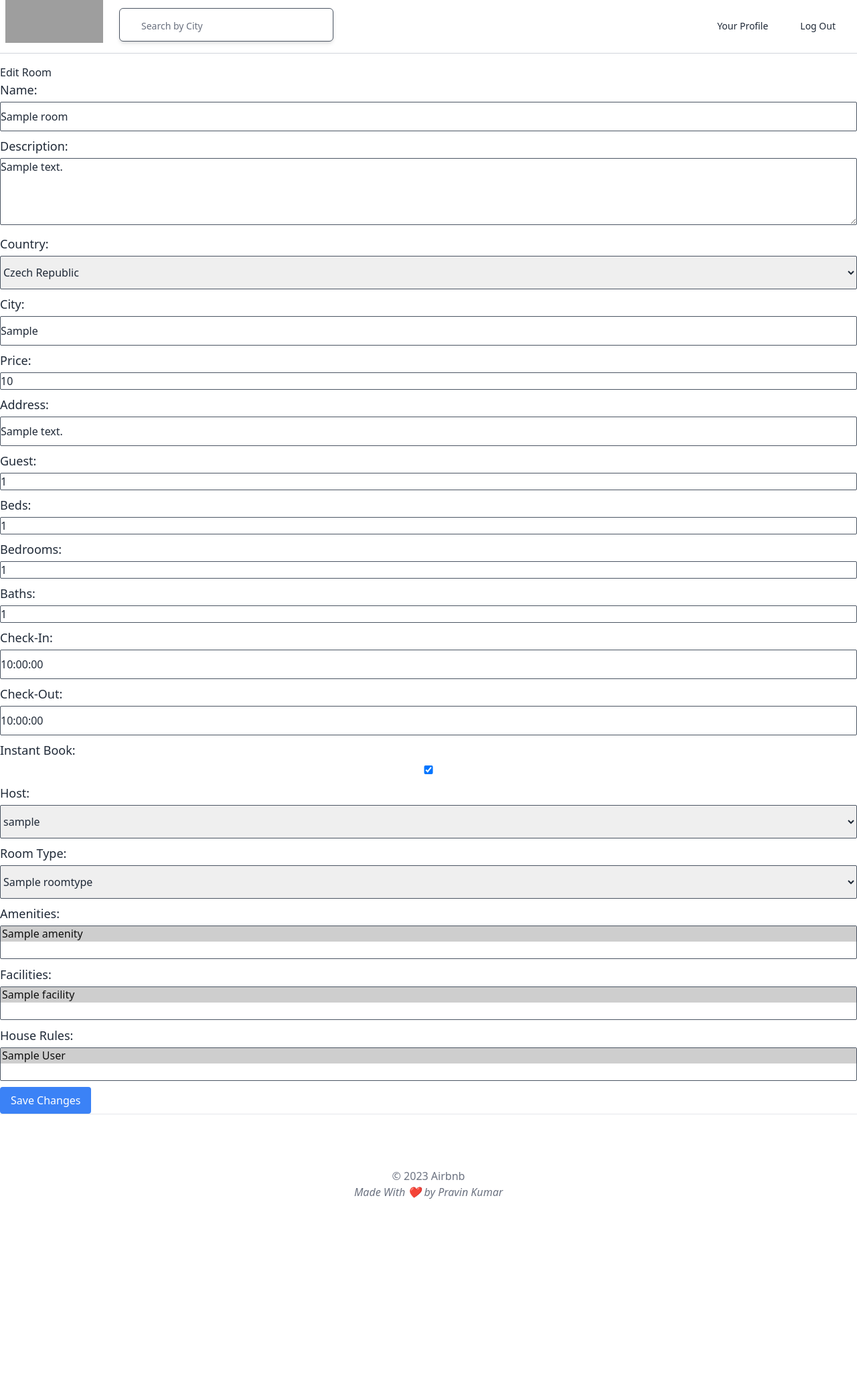
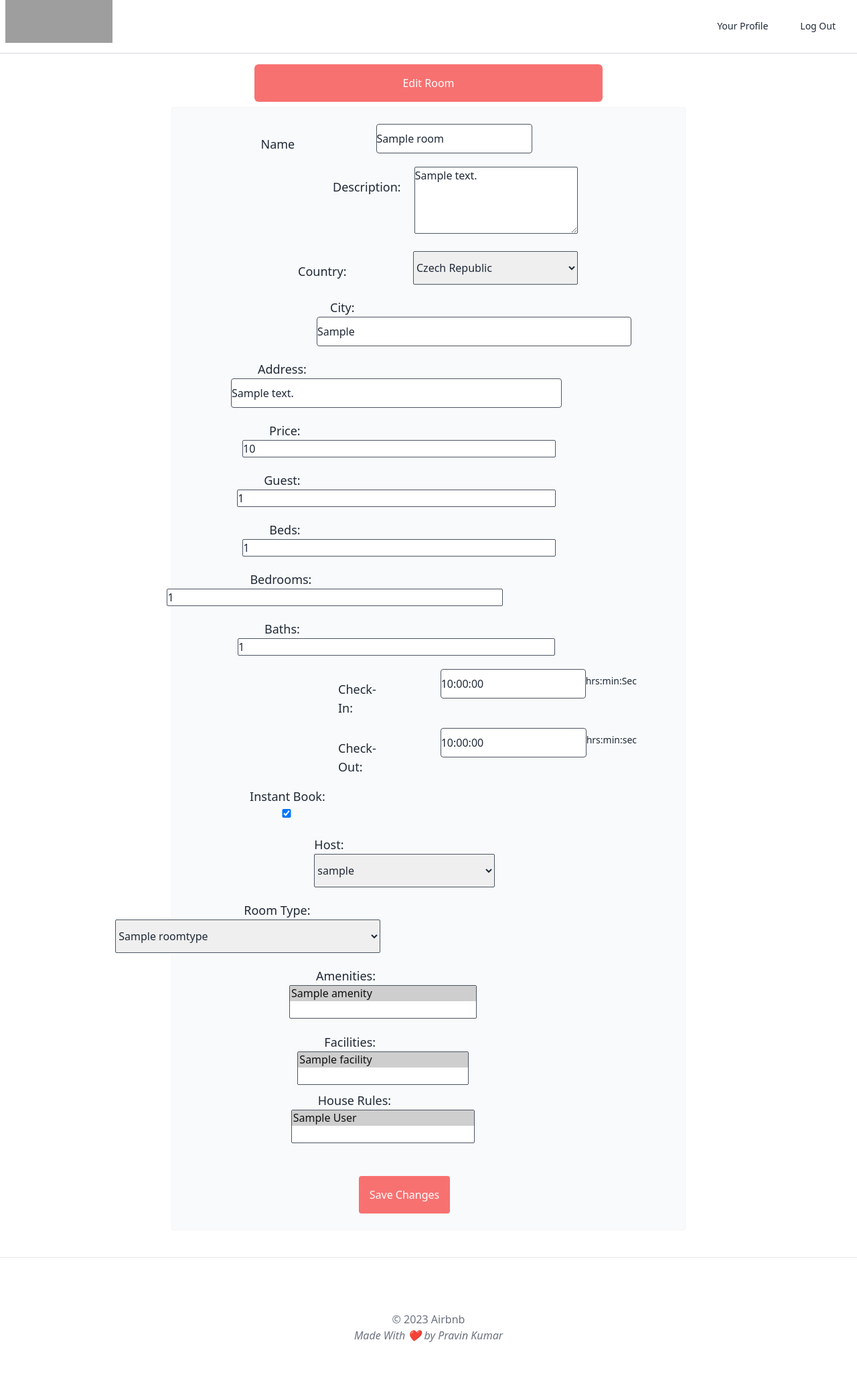
Before and after one commit to Pravin-Kumar-21/Airbnb_Clone_Latest, a Django app: page /rooms/1/edit/ in a window 1280 px wide. Shown: the whole page at 67% size. Before the commit the page ends 1790 px from the top, so only its background shows below. Run offline with Django 4.2, Linux system fonts and the light colour scheme; a user stored in the database is signed in; tables that the repository leaves empty hold one stand-in row (values such as "Sample post"); style sheets or scripts are compiled from the project's sources; some libraries are stand-ins or nearby versions; grey boxes are pictures that could not be loaded.

Commit message:
Stlyed Django Forms

```diff
--- a/rooms/views.py
+++ b/rooms/views.py
@@ -106,14 +106,6 @@ class EditRoomView(user_mixins.LoggedInOnlyView, UpdateView):
         "house_rules",
     )
 
-    def form_valid(self, form):
-        # Get the current room instance
-        room = self.get_object()
-
-        # Update the room name with the form data
-        room.name = form.cleaned_data["name"]
-        room.save()
-
     def get_object(self, queryset=None):
         room = super().get_object(queryset=queryset)
         print(room)
--- a/templates/rooms/room_edit.html
+++ b/templates/rooms/room_edit.html
@@ -1,109 +1,120 @@
 {% extends "base.html" %}
 
+{% block search-bar %}
+{% endblock search-bar %}
+page_title
+
 {% block content %}
-  <h1>Edit Room</h1>
+<div class="-mx-1 -mb-8">
+  <h1 class="text-center mt-10 bg-red-400 text-white font-normal text-base mx-96 py-4 px-4 rounded-md">Edit Room</h1>
+</div>
   <form method="post">
     {% csrf_token %}
-
-    <div class="mb-2">
-      <label for="{{ form.name.id_for_label }}" class="block font-light text-lg mb-1">Name:</label>
-      {{ form.name }}
+  <div class="container w-3/5 mx-auto my-10 bg-gray-50 pr-40 flex flex-col items-center rounded-sm border p-6 border-gray-100">
+    <div class="mb-5 flex font-light ">
+      <label for="{{ form.name.id_for_label }}" class="w-48 pt-4 ml-5 font-extralight text-lg px-5 focus:outline-none">Name</label>
+      <span>{{ form.name }}</span>
     </div>
 
-    <div class="mb-2">
-      <label for="{{ form.description.id_for_label }}" class="block font-light text-lg mb-1">Description:</label>
-      {{ form.description }}
+    <div class="mb-5 ml-44 flex">
+      <label for="{{ form.description.id_for_label }}" class="w-48 pt-4 ml-5 font-extralight text-lg px-5 focus:outline-none">Description:</label>
+      <span>{{ form.description }}</span>
     </div>
 
-    <div class="mb-2">
-      <label for="{{ form.country.id_for_label }}" class="block font-light text-lg mb-1">Country:</label>
+    <div class="mb-5 flex ">
+      <label for="{{ form.country.id_for_label }}" class="w-48  pt-4 pr-36 ml-36 font-extralight text-lg px-5 focus:outline-none">Country:</label>
       {{ form.country }}
     </div>
 
-    <div class="mb-2">
-      <label for="{{ form.city.id_for_label }}" class="block font-light text-lg mb-1">City:</label>
-      {{ form.city }}
+    <div class="mb-5 ml-48 -mr-20">
+      <label for="{{ form.city.id_for_label }}" class="w-48  pt-4 pr-32 font-extralight text-lg px-5 focus:outline-none">City:</label>
+      <span class="mr-56 ">{{ form.city }}</span>
     </div>
 
-    <div class="mb-2">
-      <label for="{{ form.price.id_for_label }}" class="block font-light text-lg mb-1">Price:</label>
-      {{ form.price }}
+    <div class="mb-5 ml-10 ">
+      <label for="{{ form.address.id_for_label }}" class="w-48  pt-4 pr-28 ml-5 font-extralight text-lg px-5 focus:outline-none">Address:</label>
+      <span class="mr-8">{{ form.address }}</span>
     </div>
 
-    <div class="mb-2">
-      <label for="{{ form.address.id_for_label }}" class="block font-light text-lg mb-1">Address:</label>
-      {{ form.address }}
+    <div class="mb-5 ml-12">
+      <label for="{{ form.price.id_for_label }}" class="w-48  pt-4 pr-36 ml-5 font-extralight text-lg px-5 focus:outline-none">Price:</label>
+      {{form.price }}
     </div>
 
-    <div class="mb-2">
-      <label for="{{ form.guest.id_for_label }}" class="block font-light text-lg mb-1">Guest:</label>
-      {{ form.guest }}
+    <div class="mb-5 ml-10">
+      <label for="{{ form.guest.id_for_label }}" class="w-48  pt-4 pr-36 ml-5 font-extralight text-lg px-5 focus:outline-none">Guest:</label>
+      <span class="">{{ form.guest }}</span>
     </div>
 
-    <div class="mb-2">
-      <label for="{{ form.beds.id_for_label }}" class="block font-light text-lg mb-1">Beds:</label>
+    <div class="mb-5 ml-12">
+      <label for="{{ form.beds.id_for_label }}" class="w-48 pt-4 pr-36 ml-5 font-extralight text-lg px-5 focus:outline-none">Beds:</label>
       {{ form.beds }}
     </div>
 
-    <div class="mb-2">
-      <label for="{{ form.bedrooms.id_for_label }}" class="block font-light text-lg mb-1">Bedrooms:</label>
-      {{ form.bedrooms }}
+    <div class="mb-5 ml-4">
+      <label for="{{ form.bedrooms.id_for_label }}" class="w-48 pt-4 pr-52 ml-6  font-extralight text-lg px-5 focus:outline-none">Bedrooms:</label>
+      <span class="-ml-20">{{ form.bedrooms }}</span>
     </div>
 
-    <div class="mb-2">
-      <label for="{{ form.baths.id_for_label }}" class="block font-light text-lg mb-1">Baths:</label>
+    <div class="mb-5 ml-10">
+      <label for="{{ form.baths.id_for_label }}" class="w-48 pt-4 pr-36 ml-5 font-extralight text-lg px-5 focus:outline-none">Baths:</label>
       {{ form.baths }}
     </div>
 
-    <div class="mb-2">
-      <label for="{{ form.check_in.id_for_label }}" class="block font-light text-lg mb-1">Check-In:</label>
+    <div class="flex mb-4 ml-1">
+      <label for="{{ form.check_in.id_for_label }}"class="ml-72 w-56 pt-4 pr-24 font-extralight text-lg px-5 focus:outline-none">Check-In:</label>
       {{ form.check_in }}
+      <span class="mt-1 pt-1 w-60 h-8 block  font-extralight text-sm focus:outline-none">hrs:min:Sec</span>
     </div>
 
-    <div class="mb-2">
-      <label for="{{ form.check_out.id_for_label }}" class="block font-light text-lg mb-1">Check-Out:</label>
+    <div class="flex mb-4 ml-1">
+      <label for="{{ form.check_out.id_for_label }}"class="ml-72 w-56 pt-4 pr-24 font-extralight text-lg px-5 focus:outline-none">Check-Out:</label>
       {{ form.check_out }}
+      <span class="mt-1 pt-1 w-60 h-8 block  font-extralight text-sm focus:outline-none">hrs:min:sec</span>
     </div>
 
-    <div class="mb-2">
-      <label for="{{ form.instant_book.id_for_label }}" class="block font-light text-lg mb-1">Instant Book:</label>
+    <div class="mb-5 -ml-72 ">
+      <label for="{{ form.instant_book.id_for_label }}" class="w-48 pt-4  ml-5 font-extralight text-lg px-5 focus:outline-none">Instant Book:</label>
       {{ form.instant_book }}
     </div>
 
-    <div class="mb-2">
-      <label for="{{ form.host.id_for_label }}" class="block font-light text-lg mb-1">Host:</label>
+    <div class="mb-5 ml-16 ">
+      <label for="{{ form.host.id_for_label }}" class="w-48 pt-4 pr-36 font-extralight text-lg focus:outline-none">Host:</label>
       {{ form.host }}
     </div>
 
-    <div class="mb-2">
-      <label for="{{ form.room_type.id_for_label }}" class="block font-light text-lg mb-1">Room Type:</label>
-      {{ form.room_type }}
+    <div class="mb-5 mr-5">
+      <label for="{{ form.room_type.id_for_label }}" class="w-48 pt-4 pr-72 font-extralight text-lg focus:outline-none">Room Type:</label>
+      <span class="mr-10 -ml-48">{{ form.room_type }}</span>
     </div>
 
-    <div class="mb-2">
-      <label for="{{ form.amenities.id_for_label }}" class="block font-light text-lg mb-1">Amenities:</label>
+    <div class="mb-5">
+      <label for="{{ form.amenities.id_for_label }}" class="w-48  pt-4  ml-5 font-extralight text-lg px-5 focus:outline-none">Amenities:</label>
       {{ form.amenities }}
     </div>
 
     <div class="mb-2">
-      <label for="{{ form.facilities.id_for_label }}" class="block font-light text-lg mb-1">Facilities:</label>
+      <label for="{{ form.facilities.id_for_label }}" class="w-48  pt-4  ml-5 font-extralight text-lg px-5 focus:outline-none">Facilities:</label>
       {{ form.facilities }}
     </div>
 
     <div class="mb-2">
-      <label for="{{ form.house_rules.id_for_label }}" class="block font-light text-lg mb-1">House Rules:</label>
+      <label for="{{ form.house_rules.id_for_label }}" class="w-48  pt-4  ml-5 font-extralight text-lg px-5 focus:outline-none">House Rules:</label>
       {{ form.house_rules }}
     </div>
 
     <style>
       input[type="text"] {
         height: 44px;
+        border-radius: 4px;
       }
     </style>
 
-
-    <button type="submit" class="bg-blue-500 hover:bg-blue-700 text-white font-light py-2 px-4 rounded">
+    <button type="submit" class="mt-10 bg-red-400 hover:bg-red-500 text-white font-light py-4 ml-16 px-4 rounded">
       Save Changes
     </button>
+    </div>
   </form>
+</div>
+
 {% endblock %}
```
